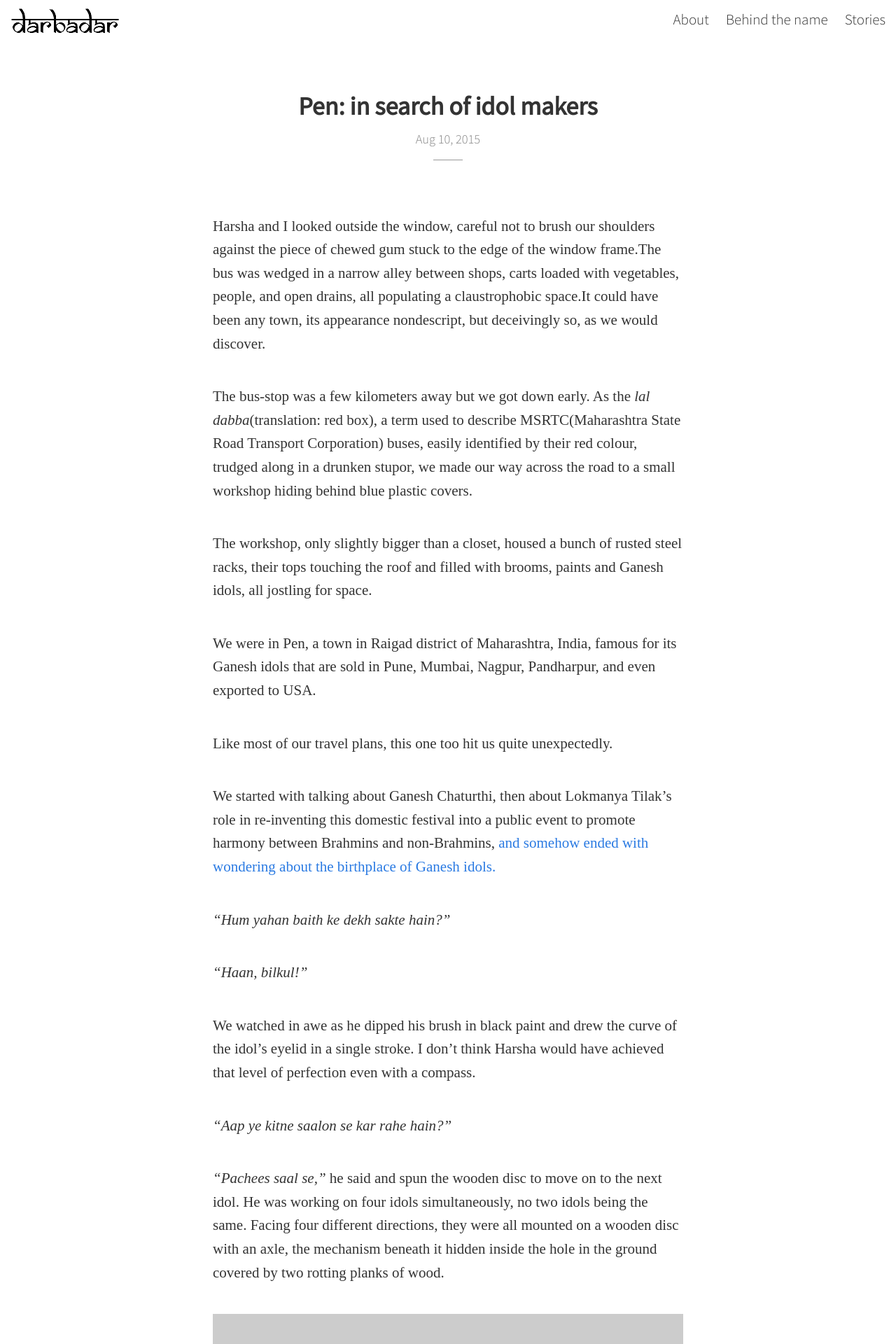
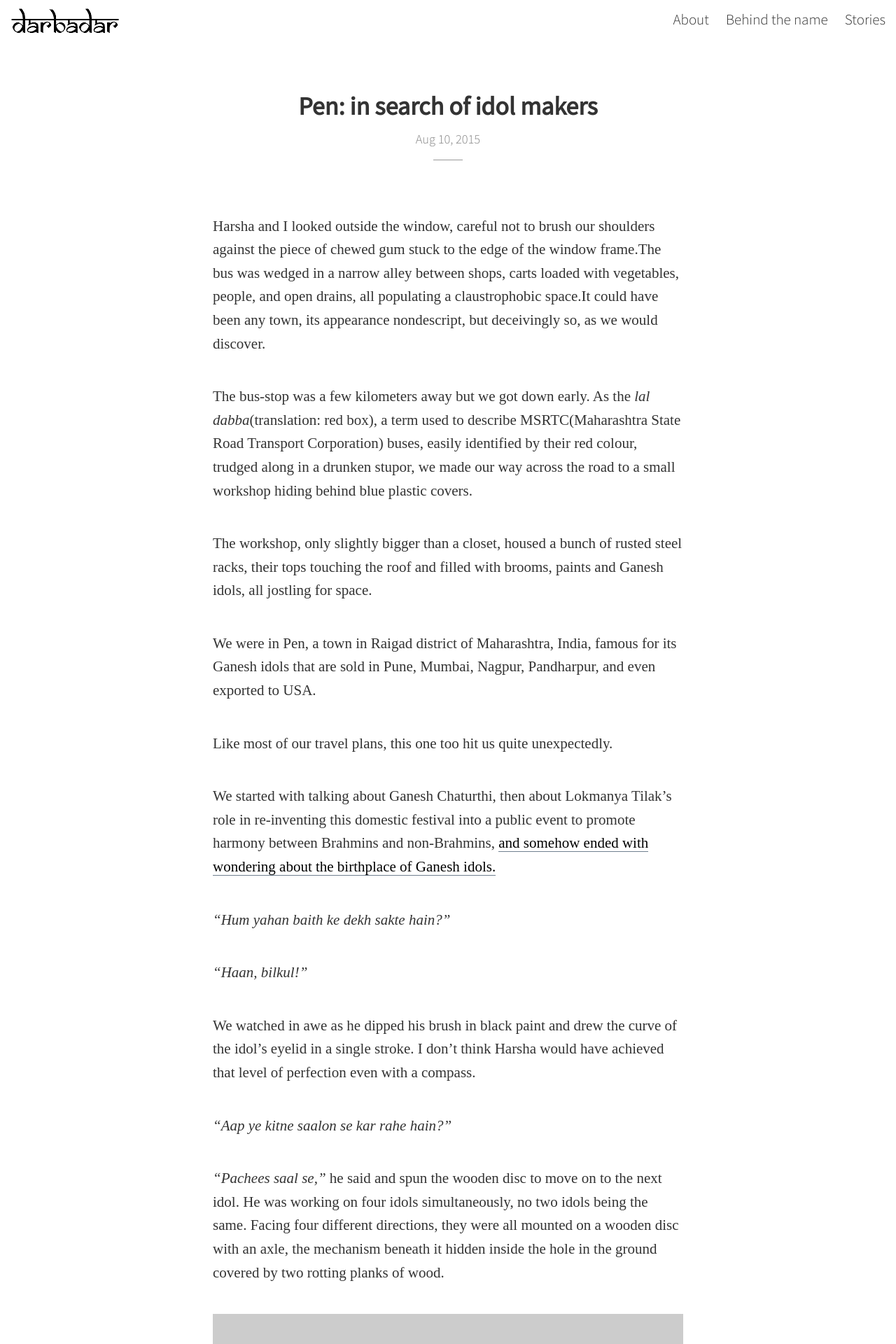
Before and after one commit to harshac/darbadar, a Jekyll site: the page built from _posts/2015-08-10-pen.md, in a window 1280 px wide. Shown: the top 1920 px of the page at 70% size. Built offline with Jekyll 4.4.1, drawn with Linux system fonts in a browser that asks for light colours; some web fonts are replaced; comment, search, counter and statistics services are not loaded.

Commit message:
Restyling hyperlink

```diff
--- a/_posts/2015-08-10-pen.md
+++ b/_posts/2015-08-10-pen.md
@@ -14,7 +14,7 @@ We were in Pen, a town in Raigad district of Maharashtra, India, famous for its
 
 Like most of our travel plans, this one too hit us quite unexpectedly.
 
-We started with talking about Ganesh Chaturthi, then about Lokmanya Tilak's role in re-inventing this domestic festival into a public event to promote harmony between Brahmins and non-Brahmins, [and somehow ended with wondering about the birthplace of Ganesh idols. ](https://en.wikipedia.org/wiki/Ganesh_Chaturthi#History])
+We started with talking about Ganesh Chaturthi, then about Lokmanya Tilak's role in re-inventing this domestic festival into a public event to promote harmony between Brahmins and non-Brahmins, [and somehow ended with wondering about the birthplace of Ganesh idols. ](https://en.wikipedia.org/wiki/Ganesh_Chaturthi#History]){: .underline}
 
 *<span title="Can we sit here and watch while you work?">“Hum yahan baith ke dekh sakte hain?”</span>*
 
--- a/_sass/_formatting.scss
+++ b/_sass/_formatting.scss
@@ -2,9 +2,26 @@ hr {
 	border:0;
 }
 
-hr:after{
+hr:after {
 	content: '***';
 	display: block;
     margin: auto;
     width: 10%;
 }
+
+a:link {
+	color: black;
+	text-decoration: none;
+}
+
+a:hover {
+	text-decoration:none;
+}
+
+a:visited {
+	color: black;
+}
+
+.underline{
+	border-bottom: 1px slategray solid;
+}
```
